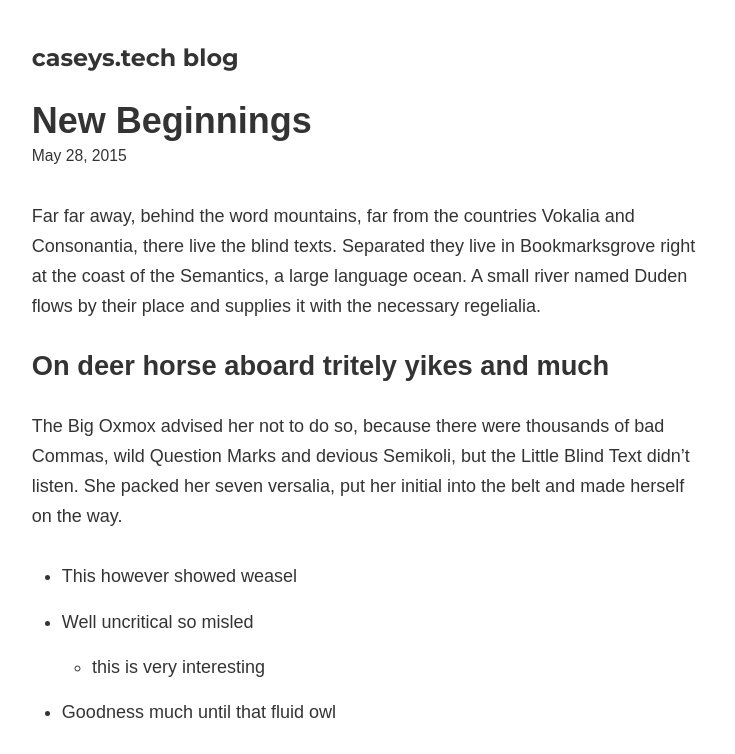
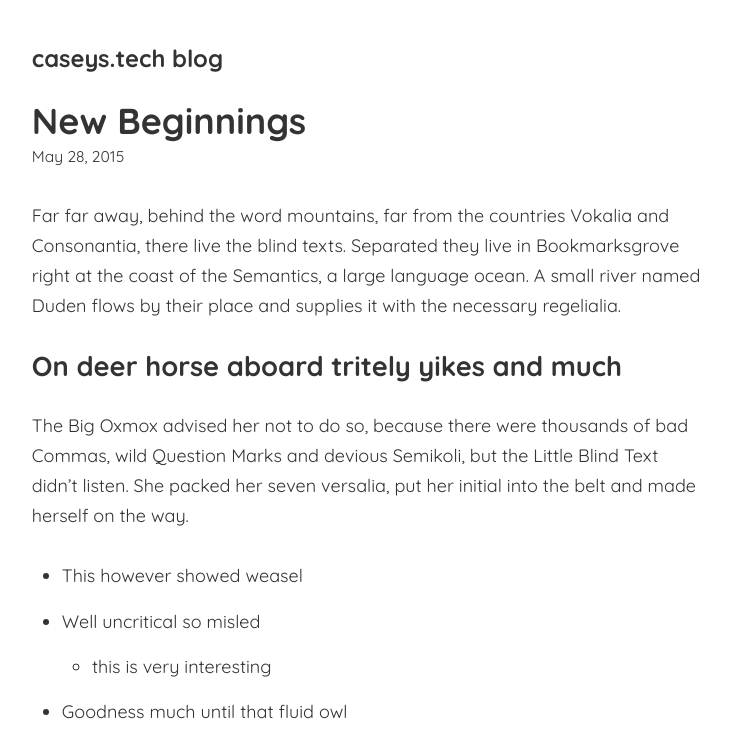
Before and after one commit to caseyharvey/blog.casey, a Gatsby site: page /new-beginnings/ in a window 1280 px wide. Shown: the top 754 px of the page, without its empty margins (270-1005 px from the left). Built offline with nearby package versions, Linux system fonts and the light colour scheme; Gatsby itself is replaced by a stand-in of ours; some packages are replaced by stand-ins of ours.

Commit message:
Change typeface and theme

```diff
--- a/gatsby-browser.js
+++ b/gatsby-browser.js
@@ -1,5 +1,4 @@
 // custom typefaces
-import "typeface-montserrat"
-import "typeface-merriweather"
+import "typeface-quicksand"
 
 import "prismjs/themes/prism.css"
--- a/package.json
+++ b/package.json
@@ -32,10 +32,8 @@
     "react-dom": "^16.12.0",
     "react-helmet": "^5.2.1",
     "react-typography": "^0.16.19",
-    "typeface-merriweather": "0.0.72",
-    "typeface-montserrat": "0.0.75",
-    "typography": "^0.16.19",
-    "typography-theme-wordpress-2016": "^0.16.19"
+    "typeface-quicksand": "^1.1.4",
+    "typography": "^0.16.19"
   },
   "devDependencies": {
     "prettier": "^1.19.1",
--- a/src/components/layout.js
+++ b/src/components/layout.js
@@ -32,7 +32,6 @@ const Layout = ({ location, title, children }) => {
     header = (
       <h3
         style={{
-          fontFamily: `Montserrat, sans-serif`,
           marginTop: 0,
         }}
       >
```
Also changed, not shown: 1 other file.
